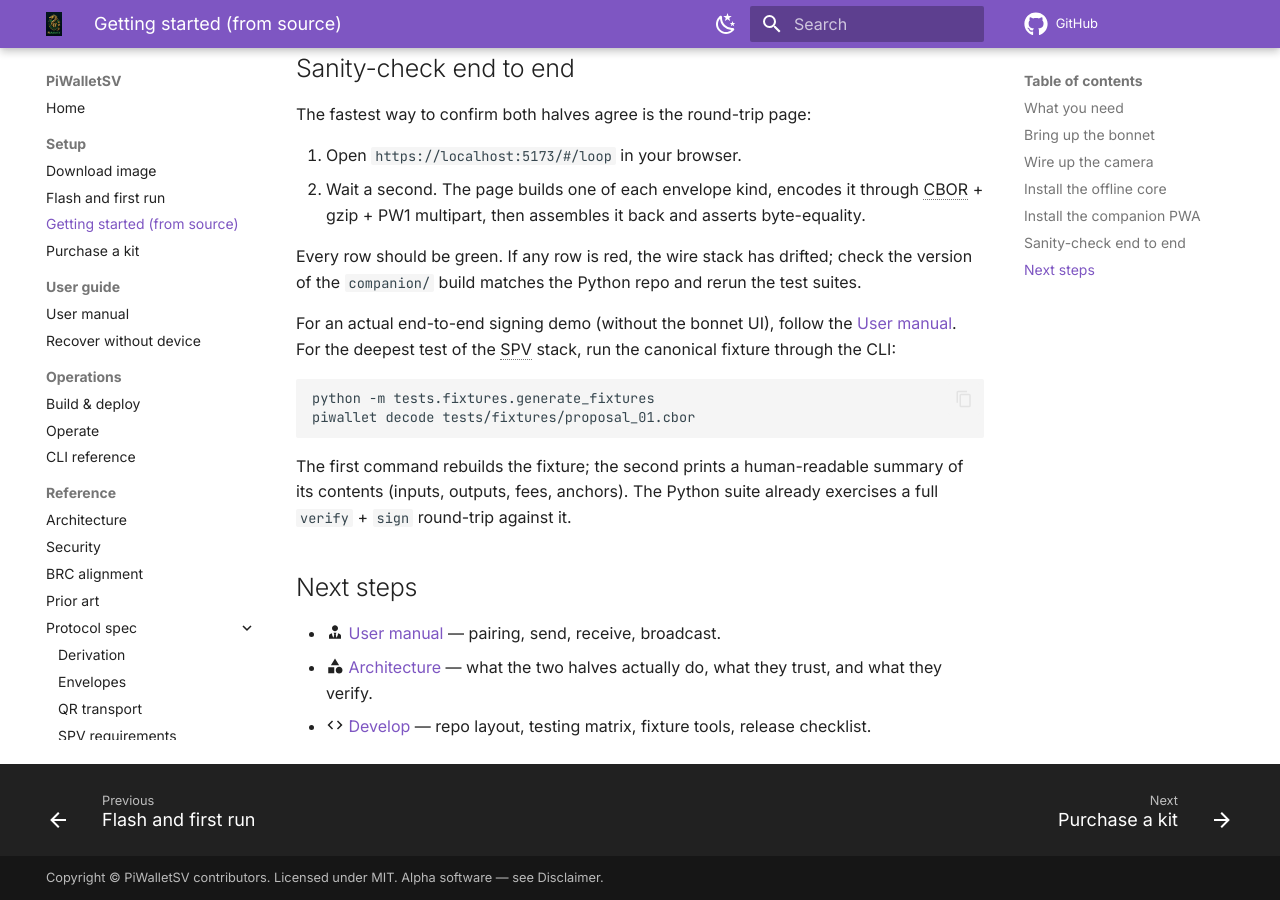
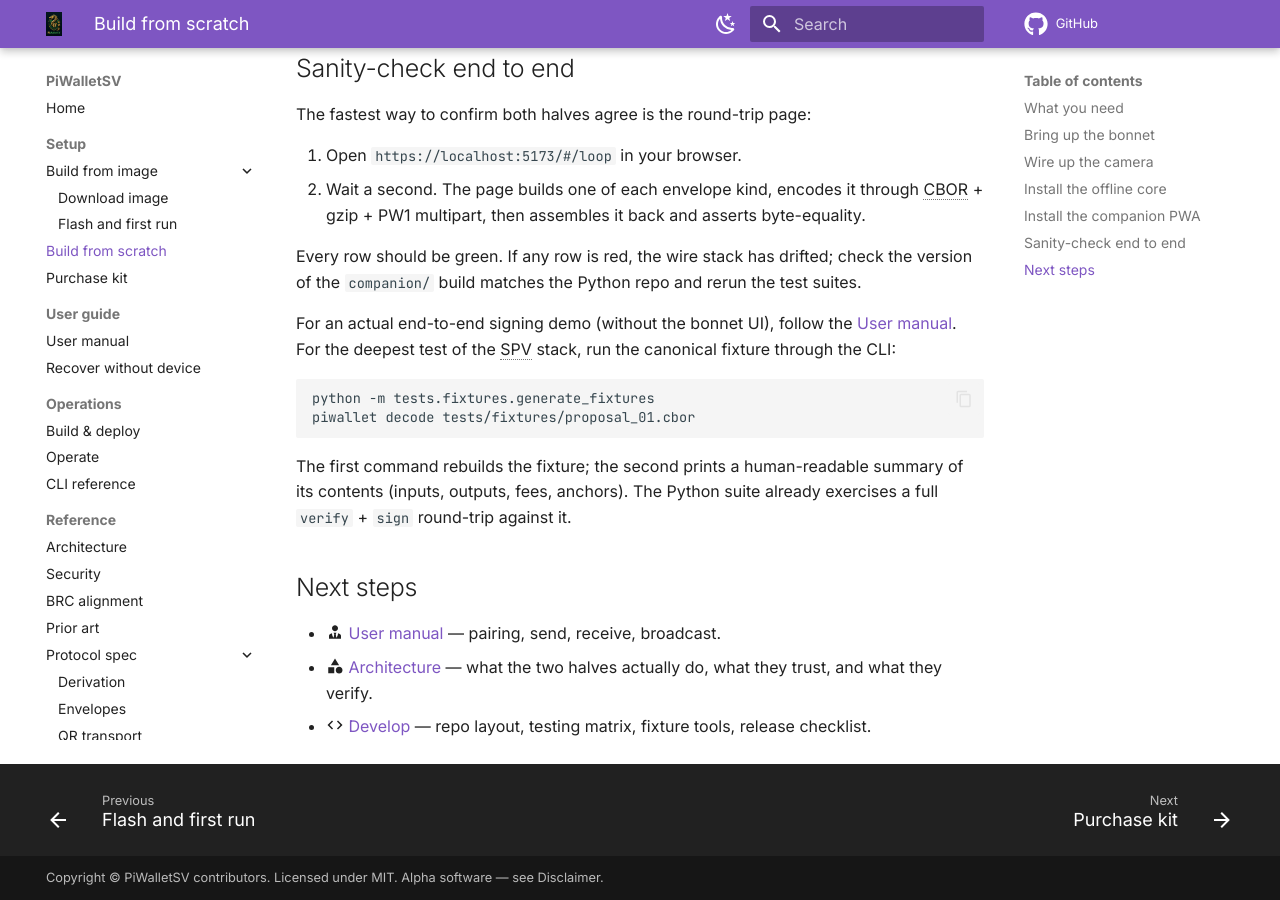
Before and after one commit to mohrt/PiWalletSV, an MkDocs documentation site: the page built from docs/getting-started.md, in a window 1280 px wide and 900 px high, scrolled down 2537 px. Built offline with MkDocs 1.6.1 and Material for MkDocs 9.7.7, drawn with Linux system fonts in a browser that asks for light colours; comment, search, counter and statistics services are not loaded.

Commit message:
docs(nav): simplify Setup to three options, nest build-from-image steps
Co-authored-by: Cursor <cursoragent@cursor.com>

```diff
--- a/mkdocs.yml
+++ b/mkdocs.yml
@@ -135,10 +135,11 @@ extra:
 nav:
   - Home: index.md
   - Setup:
-      - Download image: download.md
-      - Flash and first run: build-image.md
-      - Getting started (from source): getting-started.md
-      - Purchase a kit: purchase.md
+      - Build from image:
+          - Download image: download.md
+          - Flash and first run: build-image.md
+      - Build from scratch: getting-started.md
+      - Purchase kit: purchase.md
   - User guide:
       - User manual: user-manual.md
       - Recover without device: recover-without-device.md
```
